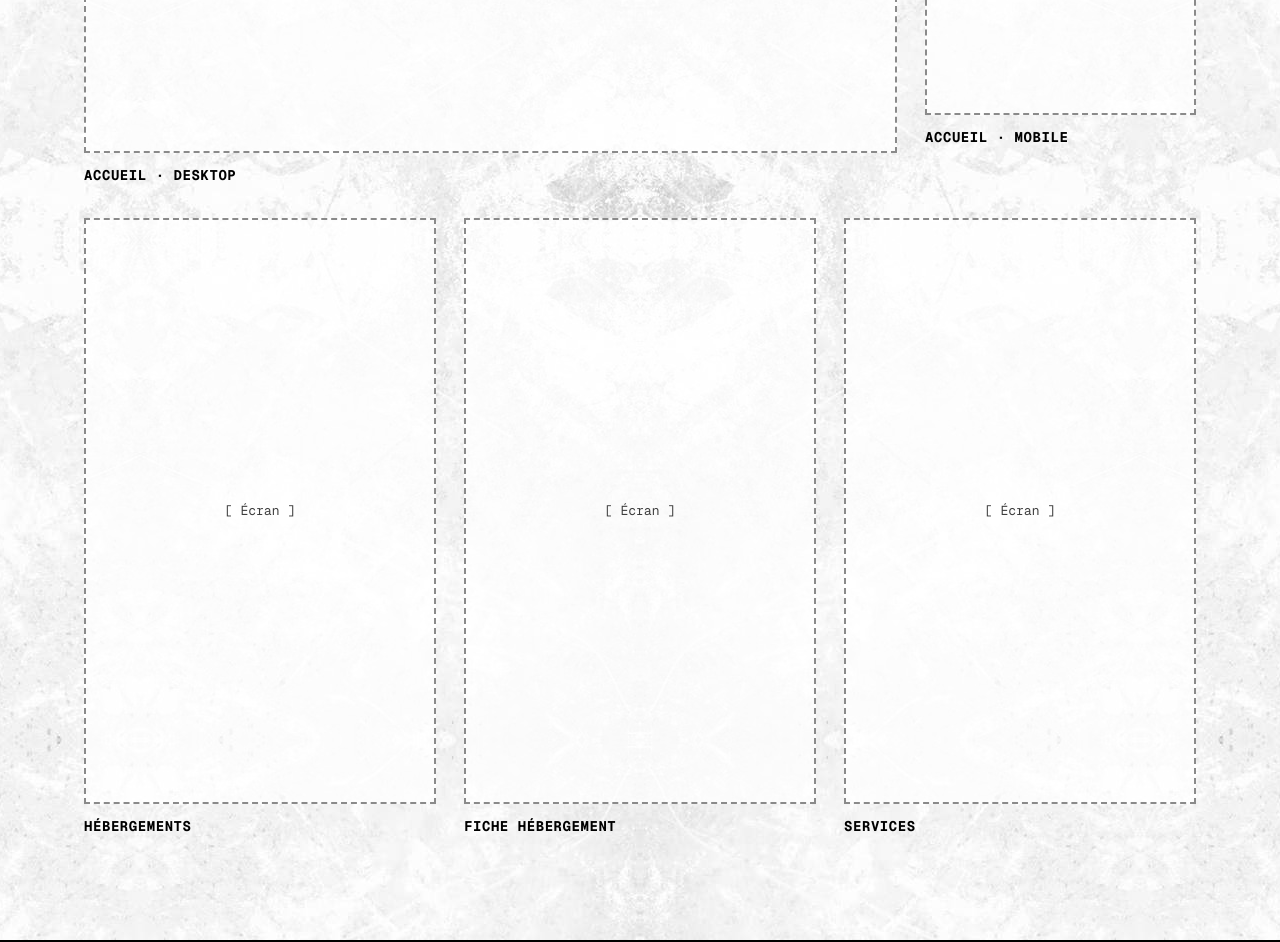
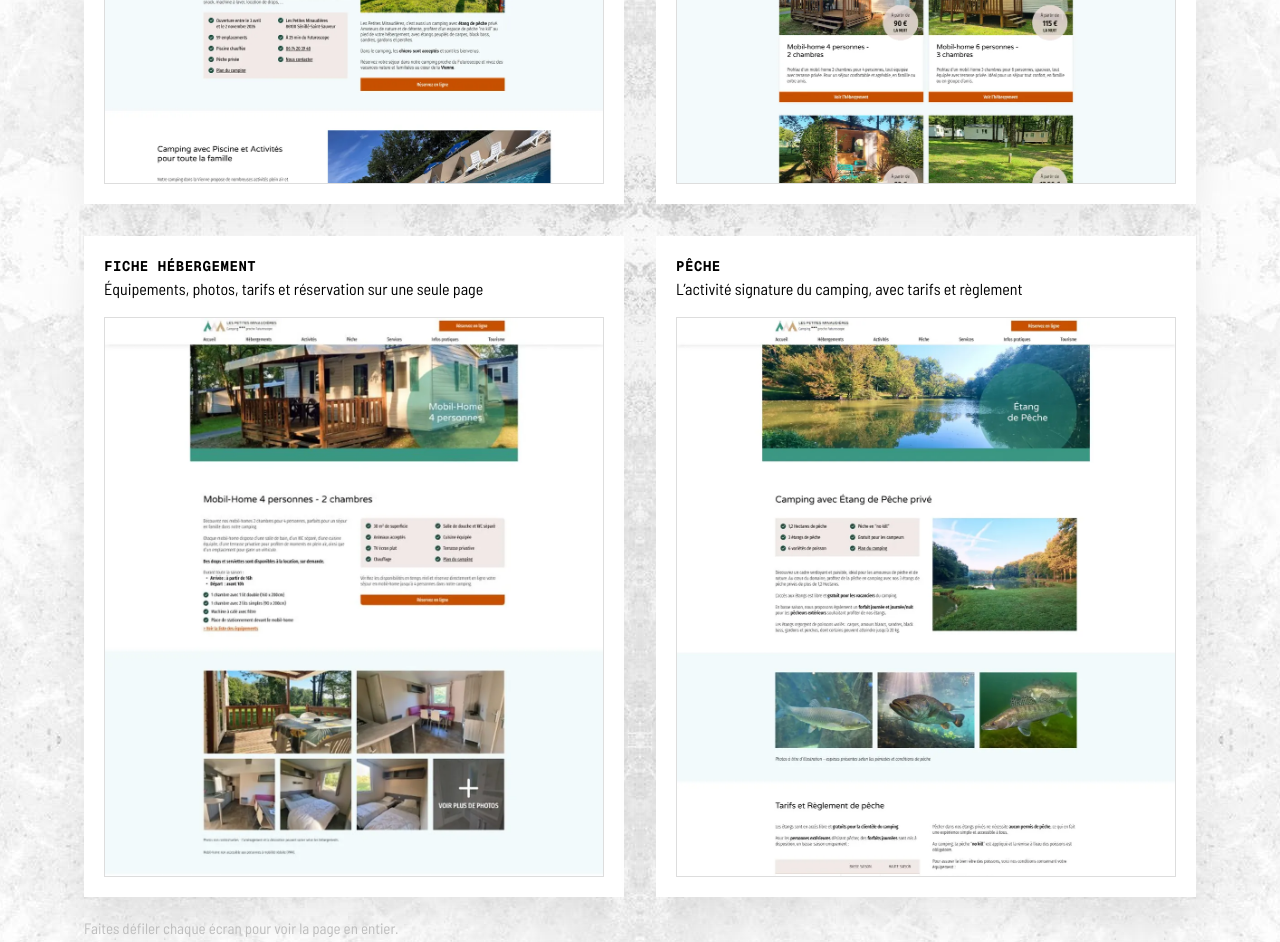
Before and after one commit to LucieGoguel/portfolio, a plain HTML site: page projets/camping-minaudieres/index.html in a window 1280 px wide. Shown: the part 9260-10202 px from the top of the page. Drawn offline with nearby package versions, Linux system fonts and the light colour scheme.

Commit message:
Camping : 4 écrans finaux du site
Co-Authored-By: Claude Opus 5.5 <noreply@anthropic.com>
Claude-Session: https://claude.ai/code/session_01THwdntjNiSuDEHoKbgxniL

```diff
--- a/assets/css/style.css
+++ b/assets/css/style.css
@@ -480,6 +480,8 @@ ul { padding: 0; list-style: none; }
 .st-wf__pair { display: grid; grid-template-columns: minmax(0, 7fr) minmax(0, 3fr); gap: 16px; align-items: start; }
 .st-wf__pair .st-scroll { height: 420px; max-height: none; box-shadow: none; }
 .st-wf__mob img { display: block; width: 100%; height: auto; }
+.st-wf .st-ui { height: 560px; max-height: none; box-shadow: none; }
+@media (max-width: 750px) { .st-wf .st-ui { height: 420px; } }
 @media (max-width: 1023px) { .st-wfs { grid-template-columns: 1fr; } }
 @media (max-width: 750px) { .st-wf { padding: 14px; } .st-wf__pair .st-scroll { height: 340px; } }
 
--- a/projets/camping-minaudieres/index.html
+++ b/projets/camping-minaudieres/index.html
@@ -288,16 +288,26 @@
     <!-- ===================== ÉCRANS FINAUX ===================== -->
     <section class="st-section" aria-labelledby="t-ui">
       <div class="st-wrap">
-        <div class="st-h2"><small>06 · Interfaces finales</small><h2 id="t-ui">Le site en ligne, sur ordinateur et sur mobile</h2></div>
-        <div class="st-screens">
-          <figure class="st-shot"><div class="st-ph st-todo" style="aspect-ratio:4/3">[ Accueil — desktop ]</div><figcaption><strong>Accueil · desktop</strong></figcaption></figure>
-          <figure class="st-shot"><div class="st-ph st-todo" style="aspect-ratio:9/19">[ Accueil — mobile ]</div><figcaption><strong>Accueil · mobile</strong></figcaption></figure>
+        <div class="st-h2"><small>06 · Interfaces finales</small><h2 id="t-ui">Le site en ligne</h2></div>
+        <div class="st-wfs">
+          <figure class="st-wf">
+            <figcaption><strong>Accueil</strong>Le camping, ses atouts et la réservation dès le premier écran</figcaption>
+            <div class="st-scroll st-ui" tabindex="0" role="region" aria-label="Page Accueil du site, défilable"><img src="../../assets/img/camping/ui/accueil.webp" alt="Page Accueil du site du camping Les Petites Minaudières" width="1100" height="3321" loading="lazy"></div>
+          </figure>
+          <figure class="st-wf">
+            <figcaption><strong>Hébergements</strong>Les 4 types d’hébergement comparés, avec le prix « à partir de »</figcaption>
+            <div class="st-scroll st-ui" tabindex="0" role="region" aria-label="Page Hébergements du site, défilable"><img src="../../assets/img/camping/ui/hebergements.webp" alt="Page Hébergements du site du camping Les Petites Minaudières" width="1100" height="2279" loading="lazy"></div>
+          </figure>
+          <figure class="st-wf">
+            <figcaption><strong>Fiche hébergement</strong>Équipements, photos, tarifs et réservation sur une seule page</figcaption>
+            <div class="st-scroll st-ui" tabindex="0" role="region" aria-label="Page Fiche hébergement du site, défilable"><img src="../../assets/img/camping/ui/fiche.webp" alt="Page Fiche hébergement du site du camping Les Petites Minaudières" width="1100" height="3788" loading="lazy"></div>
+          </figure>
+          <figure class="st-wf">
+            <figcaption><strong>Pêche</strong>L’activité signature du camping, avec tarifs et règlement</figcaption>
+            <div class="st-scroll st-ui" tabindex="0" role="region" aria-label="Page Pêche du site, défilable"><img src="../../assets/img/camping/ui/peche.webp" alt="Page Pêche du site du camping Les Petites Minaudières" width="1100" height="2175" loading="lazy"></div>
+          </figure>
         </div>
-        <div class="st-gallery">
-          <figure class="st-shot"><div class="st-ph st-todo" style="aspect-ratio:3/5">[ Écran ]</div><figcaption><strong>Hébergements</strong></figcaption></figure>
-          <figure class="st-shot"><div class="st-ph st-todo" style="aspect-ratio:3/5">[ Écran ]</div><figcaption><strong>Fiche hébergement</strong></figcaption></figure>
-          <figure class="st-shot"><div class="st-ph st-todo" style="aspect-ratio:3/5">[ Écran ]</div><figcaption><strong>Services</strong></figcaption></figure>
-        </div>
+        <p class="st-note" style="margin-top:20px">Faites défiler chaque écran pour voir la page en entier.</p>
       </div>
     </section>
 
```
Also changed, not shown: assets/img/camping/ui/accueil.webp (added), assets/img/camping/ui/fiche.webp (added), assets/img/camping/ui/hebergements.webp (added), assets/img/camping/ui/peche.webp (added).
